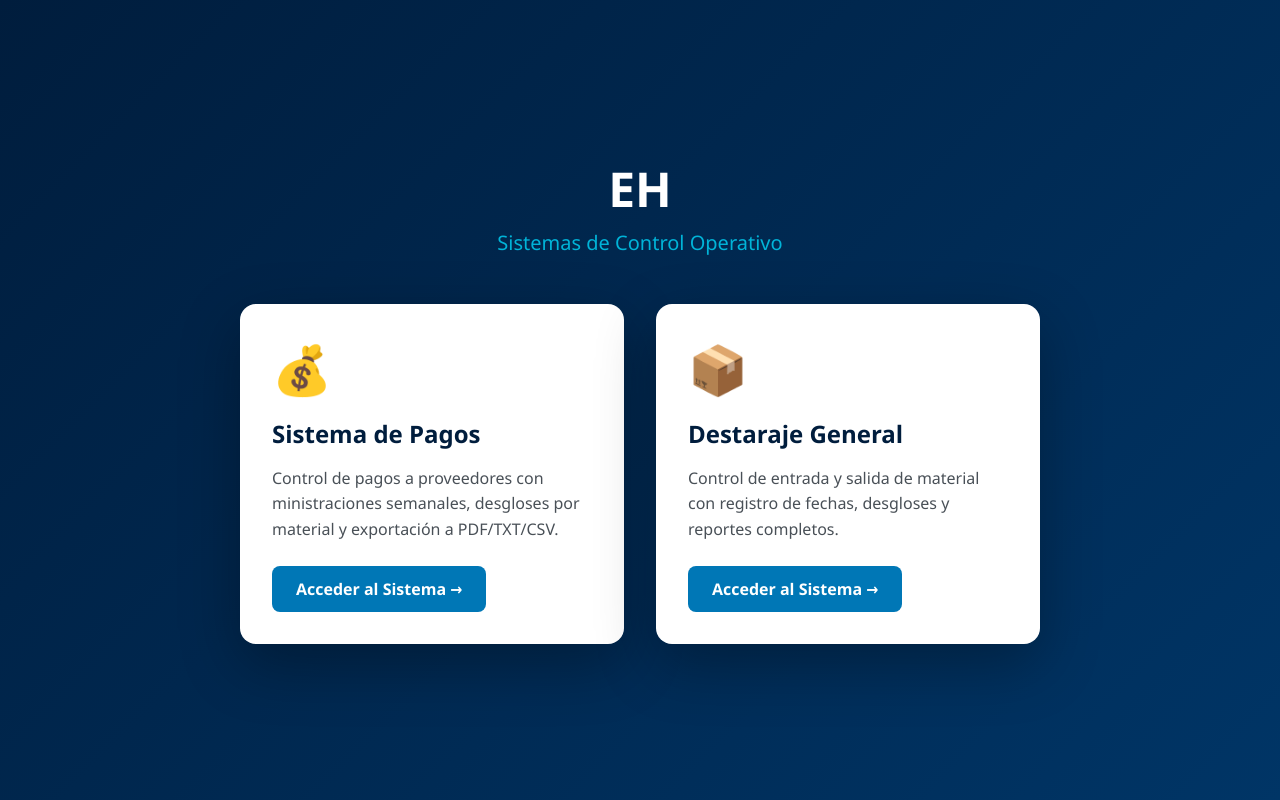
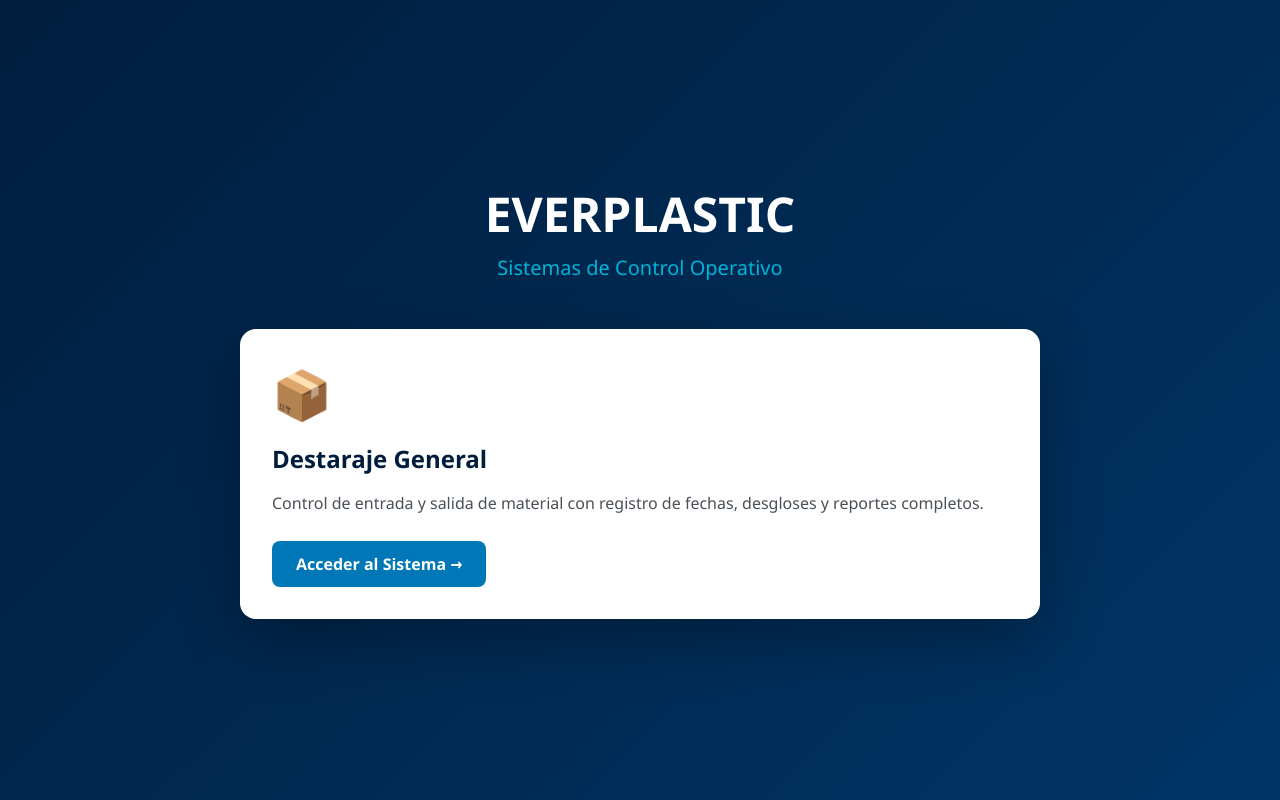
Before and after one commit to Cpnetohiva/control, a plain HTML site: page index.html in a window 1280 px wide. Drawn offline with Linux system fonts and the light colour scheme.

Commit message:
Update index.html

```diff
--- a/index.html
+++ b/index.html
@@ -3,7 +3,7 @@
 <head>
     <meta charset="UTF-8">
     <meta name="viewport" content="width=device-width, initial-scale=1.0">
-    <title>EH</title>
+    <title>EVERPLASTIC</title>
     <style>
         * {
             margin: 0;
@@ -111,22 +111,11 @@
 <body>
     <div class="container">
         <div class="header">
-            <h1>EH</h1>
+            <h1>EVERPLASTIC</h1>
             <p>Sistemas de Control Operativo</p>
         </div>
 
-        <div class="cards">
-            <a href="sistema_pagos.html" class="card">
-                <div class="card-icon">💰</div>
-                <div class="card-title">Sistema de Pagos</div>
-                <div class="card-description">
-                    Control de pagos a proveedores con ministraciones semanales,
-                    desgloses por material y exportación a PDF/TXT/CSV.
-                </div>
-                <div class="card-button">Acceder al Sistema →</div>
-            </a>
-
-            <a href="destaraje_general_final.html" class="card">
+                    <a href="destaraje.html" class="card">
                 <div class="card-icon">📦</div>
                 <div class="card-title">Destaraje General</div>
                 <div class="card-description">
```
